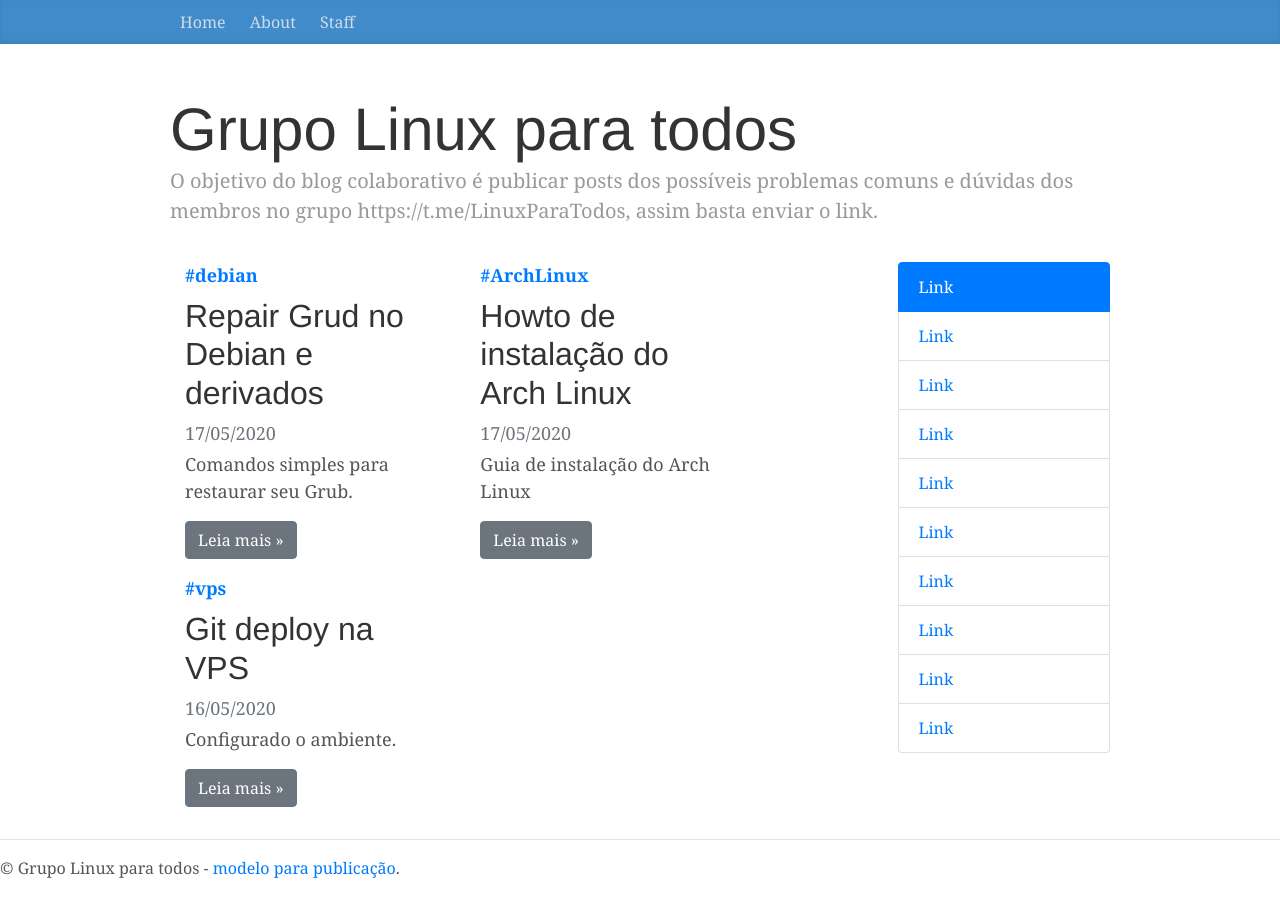
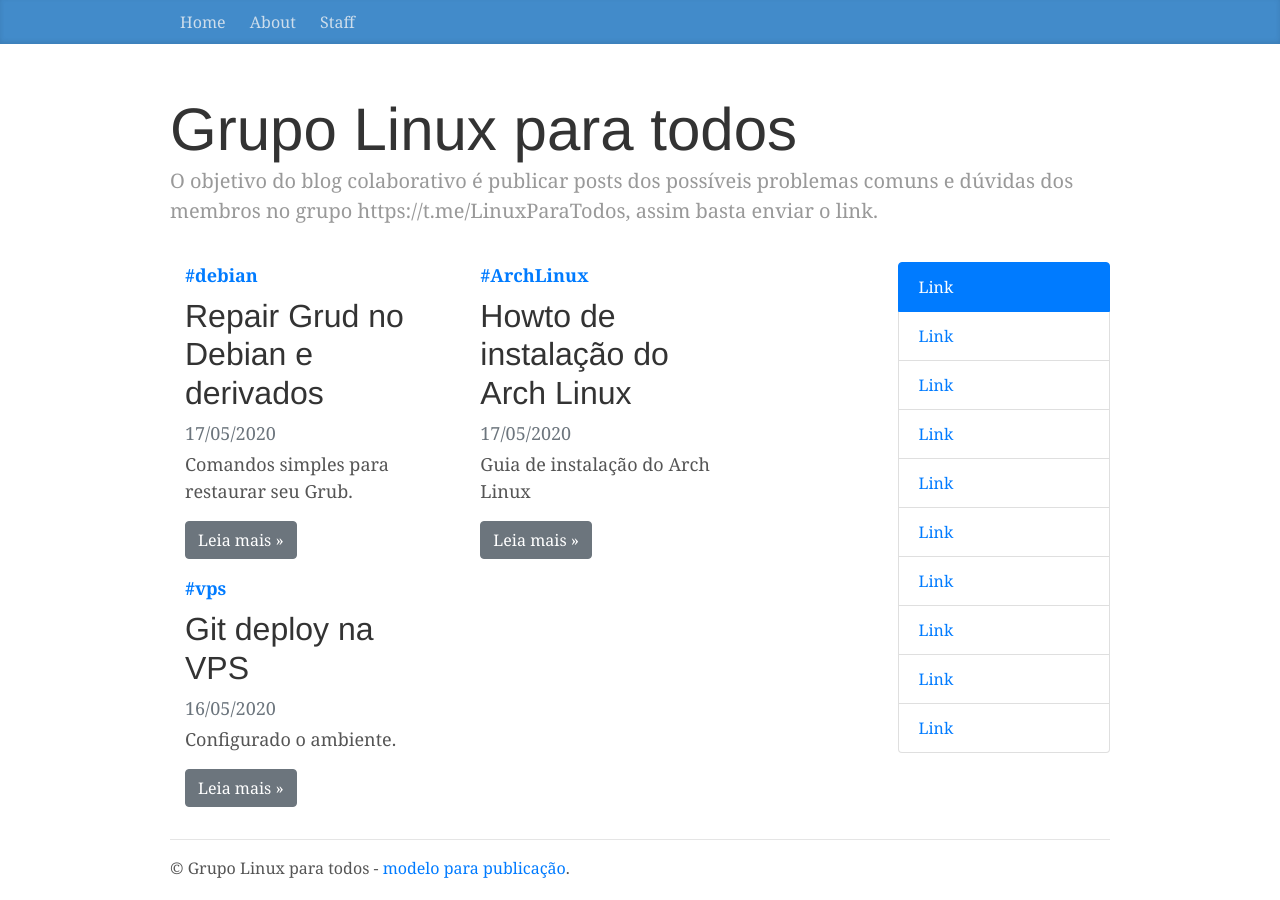
Before and after one commit to GrupoLinux/grupolinux.github.io, a Jekyll site: the page built from index.html, in a window 1280 px wide. Built offline with Jekyll 4.4.1, drawn with Linux system fonts in a browser that asks for light colours.

Commit message:
footer
Signed-off-by: Henry Jr <hmjsite@gmail.com>

```diff
--- a/_includes/footer.html
+++ b/_includes/footer.html
@@ -1,10 +1,8 @@
-
-</div><!--/row-->
-
-<hr>
-<footer>
-    <p>&copy; Grupo Linux para todos  - <a href="{{site.url}}/modelo/pub.md">modelo para publicação</a>.</p>
-</footer>
+        <hr>
+        <footer>
+            <p>&copy; Grupo Linux para todos  - <a href="{{site.url}}/modelo/pub.md">modelo para publicação</a>.</p>
+        </footer>
+    </div><!--/row-->
 
 </div>
 
```
